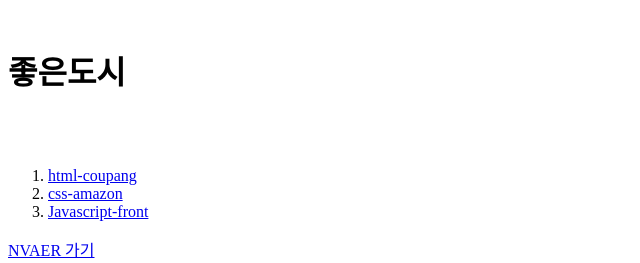
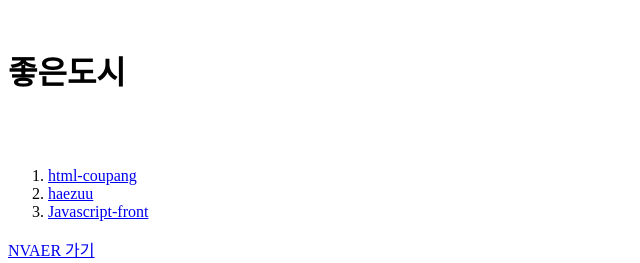
Before and after one commit to magicsungsoo/babting2, a plain HTML site: page index.html in a window 1280 px wide. Shown: the top 263 px of the page, 0-640 px from the left. Drawn offline with Linux system fonts and the light colour scheme.

Commit message:
Update index.html

```diff
--- a/index.html
+++ b/index.html
@@ -10,7 +10,7 @@
 <br><br>
 <ol>
   <li><a href="https://www.coupang.co.kr" target="_blank" title="html5 specification">html-coupang</a></li>
-  <li><a href="https://www.amazon.co.kr" target="_blank" title="html5 specification">css-amazon</a></li>
+  <li><a href="hz.html">haezuu</a></li>
   <li><a href="2.html">Javascript-front</a></li>
 </ol>
 
```
